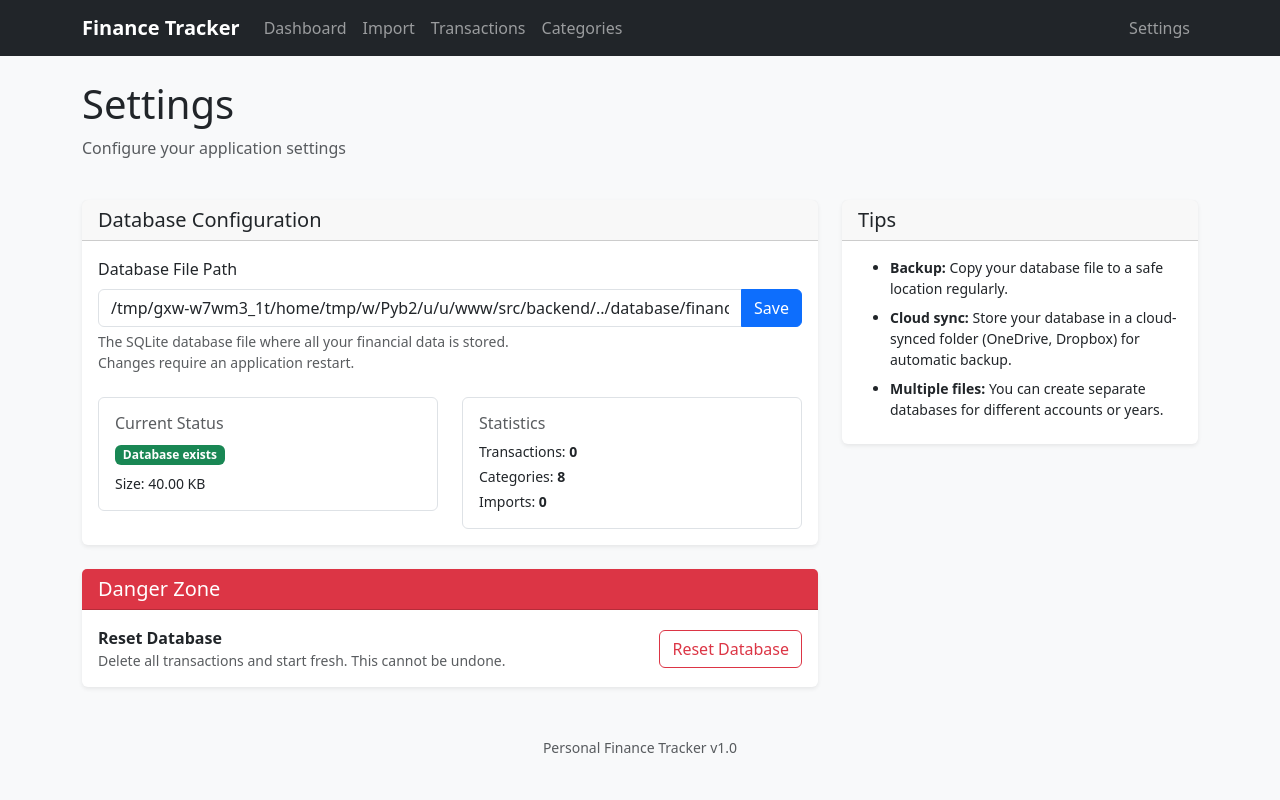
After one commit to RoviraAyza/personal-finance-tracker, a Flask app: page /settings in a window 1280 px wide. The commit adds this page. Run offline with Flask 3, Linux system fonts and the light colour scheme.

Commit message:
feat: add settings page with configurable database path
- Add config.py for JSON-based configuration management
- Add Settings page accessible from navbar
- Allow user to configure database file location
- Display database stats (transactions, categories, imports)
- Add tips for cloud backup and multiple databases
- Fix CSV parser for Spanish bank format (skip header rows)
- Fix amount parsing for US format with thousands separator
- Remove strict unique constraint on transactions

Co-Authored-By: Claude Opus 4.5 <noreply@anthropic.com>

```diff
--- a/src/backend/app.py
+++ b/src/backend/app.py
@@ -1,11 +1,12 @@
 import os
 from flask import Flask
 from dotenv import load_dotenv
+from config import get_database_uri, get_database_path
 
 load_dotenv()
 
 
-def create_app():
+def create_app(database_uri=None):
     app = Flask(
         __name__,
         template_folder='../frontend/templates',
@@ -14,12 +15,12 @@ def create_app():
 
     # Configuration
     app.config['SECRET_KEY'] = os.getenv('SECRET_KEY', 'dev-secret-key-change-in-production')
-    app.config['SQLALCHEMY_DATABASE_URI'] = os.getenv(
-        'DATABASE_URI',
-        'sqlite:///' + os.path.join(os.path.dirname(__file__), '..', 'database', 'finance.db')
-    )
+    app.config['SQLALCHEMY_DATABASE_URI'] = database_uri or get_database_uri()
     app.config['SQLALCHEMY_TRACK_MODIFICATIONS'] = False
     app.config['MAX_CONTENT_LENGTH'] = 5 * 1024 * 1024  # 5MB max upload
+
+    # Store database path for settings page
+    app.config['DATABASE_PATH'] = get_database_path()
 
     # Initialize database
     from models import db
--- a/src/backend/models.py
+++ b/src/backend/models.py
@@ -44,10 +44,6 @@ class Transaction(db.Model):
     import_batch_id = db.Column(db.Integer, db.ForeignKey('import_history.id'), nullable=True)
     created_at = db.Column(db.DateTime, default=datetime.utcnow)
 
-    __table_args__ = (
-        db.UniqueConstraint('date', 'description', 'amount', name='unique_transaction'),
-    )
-
     def to_dict(self):
         return {
             'id': self.id,
--- a/src/backend/routes.py
+++ b/src/backend/routes.py
@@ -1,6 +1,8 @@
-from flask import render_template, request, jsonify, redirect, url_for, flash, session
+import os
+from flask import render_template, request, jsonify, redirect, url_for, flash, session, current_app
 from models import db, Transaction, Category, ImportHistory
 from utils import parse_csv
+from config import load_config, save_config, get_database_path
 
 
 MAX_FILE_SIZE = 5 * 1024 * 1024  # 5MB
@@ -244,3 +246,65 @@ def register_routes(app):
     def api_categories():
         categories = Category.query.order_by(Category.name).all()
         return jsonify([c.to_dict() for c in categories])
+
+    # ==================== SETTINGS ====================
+
+    @app.route('/settings')
+    def settings():
+        config = load_config()
+        db_path = get_database_path()
+        db_exists = os.path.exists(db_path)
+        db_size = os.path.getsize(db_path) if db_exists else 0
+
+        return render_template('settings.html',
+                               config=config,
+                               db_path=db_path,
+                               db_exists=db_exists,
+                               db_size=db_size)
+
+    @app.route('/settings/database', methods=['POST'])
+    def update_database_path():
+        data = request.get_json()
+        new_path = data.get('database_path', '').strip()
+
+        if not new_path:
+            return jsonify({'error': 'Database path is required'}), 400
+
+        # Ensure path ends with .db
+        if not new_path.endswith('.db'):
+            new_path += '.db'
+
+        # Check if parent directory exists or can be created
+        parent_dir = os.path.dirname(new_path)
+        if parent_dir and not os.path.exists(parent_dir):
+            try:
+                os.makedirs(parent_dir, exist_ok=True)
+            except OSError as e:
+                return jsonify({'error': f'Cannot create directory: {str(e)}'}), 400
+
+        # Save the new config
+        config = load_config()
+        config['database_path'] = new_path
+        save_config(config)
+
+        return jsonify({
+            'success': True,
+            'message': 'Database path updated. Please restart the application for changes to take effect.',
+            'new_path': new_path
+        })
+
+    @app.route('/api/stats')
+    def api_stats():
+        """Get database statistics."""
+        total_transactions = Transaction.query.count()
+        total_categories = Category.query.count()
+        total_imports = ImportHistory.query.count()
+        categorized = Transaction.query.filter(Transaction.category_id.isnot(None)).count()
+
+        return jsonify({
+            'total_transactions': total_transactions,
+            'total_categories': total_categories,
+            'total_imports': total_imports,
+            'categorized': categorized,
+            'uncategorized': total_transactions - categorized
+        })
--- a/src/frontend/templates/base.html
+++ b/src/frontend/templates/base.html
@@ -29,6 +29,11 @@
                         <a class="nav-link" href="{{ url_for('categories') }}">Categories</a>
                     </li>
                 </ul>
+                <ul class="navbar-nav ms-auto">
+                    <li class="nav-item">
+                        <a class="nav-link" href="{{ url_for('settings') }}">Settings</a>
+                    </li>
+                </ul>
             </div>
         </div>
     </nav>
--- /dev/null
+++ b/src/frontend/templates/settings.html
@@ -0,0 +1,208 @@
+{% extends "base.html" %}
+
+{% block title %}Settings - Personal Finance Tracker{% endblock %}
+
+{% block content %}
+<div class="row">
+    <div class="col-12">
+        <h1>Settings</h1>
+        <p class="text-muted">Configure your application settings</p>
+    </div>
+</div>
+
+<div class="row mt-4">
+    <div class="col-lg-8">
+        <!-- Database Configuration -->
+        <div class="card mb-4">
+            <div class="card-header">
+                <h5 class="mb-0">Database Configuration</h5>
+            </div>
+            <div class="card-body">
+                <div class="mb-3">
+                    <label for="database-path" class="form-label">Database File Path</label>
+                    <div class="input-group">
+                        <input type="text" class="form-control" id="database-path"
+                               value="{{ db_path }}" placeholder="Enter database file path">
+                        <button class="btn btn-primary" type="button" onclick="saveDatabasePath()">
+                            Save
+                        </button>
+                    </div>
+                    <div class="form-text">
+                        The SQLite database file where all your financial data is stored.
+                        <br>Changes require an application restart.
+                    </div>
+                </div>
+
+                <div class="row mt-4">
+                    <div class="col-md-6">
+                        <div class="border rounded p-3">
+                            <h6 class="text-muted mb-2">Current Status</h6>
+                            {% if db_exists %}
+                            <span class="badge bg-success">Database exists</span>
+                            <p class="mb-0 mt-2 small">
+                                Size: {{ "%.2f"|format(db_size / 1024) }} KB
+                            </p>
+                            {% else %}
+                            <span class="badge bg-warning">Database not found</span>
+                            <p class="mb-0 mt-2 small text-muted">
+                                Will be created on first use
+                            </p>
+                            {% endif %}
+                        </div>
+                    </div>
+                    <div class="col-md-6">
+                        <div class="border rounded p-3">
+                            <h6 class="text-muted mb-2">Statistics</h6>
+                            <div id="db-stats">
+                                <div class="spinner-border spinner-border-sm" role="status">
+                                    <span class="visually-hidden">Loading...</span>
+                                </div>
+                            </div>
+                        </div>
+                    </div>
+                </div>
+            </div>
+        </div>
+
+        <!-- Danger Zone -->
+        <div class="card border-danger">
+            <div class="card-header bg-danger text-white">
+                <h5 class="mb-0">Danger Zone</h5>
+            </div>
+            <div class="card-body">
+                <div class="d-flex justify-content-between align-items-center">
+                    <div>
+                        <strong>Reset Database</strong>
+                        <p class="mb-0 small text-muted">
+                            Delete all transactions and start fresh. This cannot be undone.
+                        </p>
+                    </div>
+                    <button class="btn btn-outline-danger" onclick="confirmReset()">
+                        Reset Database
+                    </button>
+                </div>
+            </div>
+        </div>
+    </div>
+
+    <div class="col-lg-4">
+        <div class="card">
+            <div class="card-header">
+                <h5 class="mb-0">Tips</h5>
+            </div>
+            <div class="card-body">
+                <ul class="small mb-0">
+                    <li class="mb-2">
+                        <strong>Backup:</strong> Copy your database file to a safe location regularly.
+                    </li>
+                    <li class="mb-2">
+                        <strong>Cloud sync:</strong> Store your database in a cloud-synced folder
+                        (OneDrive, Dropbox) for automatic backup.
+                    </li>
+                    <li class="mb-2">
+                        <strong>Multiple files:</strong> You can create separate databases for
+                        different accounts or years.
+                    </li>
+                </ul>
+            </div>
+        </div>
+    </div>
+</div>
+
+<!-- Reset Confirmation Modal -->
+<div class="modal fade" id="resetModal" tabindex="-1">
+    <div class="modal-dialog">
+        <div class="modal-content">
+            <div class="modal-header bg-danger text-white">
+                <h5 class="modal-title">Confirm Reset</h5>
+                <button type="button" class="btn-close btn-close-white" data-bs-dismiss="modal"></button>
+            </div>
+            <div class="modal-body">
+                <p>Are you sure you want to reset the database?</p>
+                <p class="text-danger"><strong>This will permanently delete:</strong></p>
+                <ul>
+                    <li>All transactions</li>
+                    <li>All import history</li>
+                    <li>All custom categories</li>
+                </ul>
+                <p>Type <strong>RESET</strong> to confirm:</p>
+                <input type="text" class="form-control" id="reset-confirm" placeholder="Type RESET">
+            </div>
+            <div class="modal-footer">
+                <button type="button" class="btn btn-secondary" data-bs-dismiss="modal">Cancel</button>
+                <button type="button" class="btn btn-danger" onclick="executeReset()" id="reset-btn" disabled>
+                    Reset Database
+                </button>
+            </div>
+        </div>
+    </div>
+</div>
+{% endblock %}
+
+{% block scripts %}
+<script>
+document.addEventListener('DOMContentLoaded', function() {
+    loadStats();
+
+    // Enable reset button only when RESET is typed
+    document.getElementById('reset-confirm').addEventListener('input', function() {
+        document.getElementById('reset-btn').disabled = this.value !== 'RESET';
+    });
+});
+
+function loadStats() {
+    fetch('/api/stats')
+        .then(response => response.json())
+        .then(data => {
+            document.getElementById('db-stats').innerHTML = `
+                <p class="mb-1 small">Transactions: <strong>${data.total_transactions}</strong></p>
+                <p class="mb-1 small">Categories: <strong>${data.total_categories}</strong></p>
+                <p class="mb-0 small">Imports: <strong>${data.total_imports}</strong></p>
+            `;
+        })
+        .catch(error => {
+            document.getElementById('db-stats').innerHTML = '<span class="text-danger small">Error loading stats</span>';
+        });
+}
+
+function saveDatabasePath() {
+    const path = document.getElementById('database-path').value.trim();
+
+    if (!path) {
+        showToast('Please enter a database path', 'warning');
+        return;
+    }
+
+    fetch('/settings/database', {
+        method: 'POST',
+        headers: {
+            'Content-Type': 'application/json'
+        },
+        body: JSON.stringify({ database_path: path })
+    })
+    .then(response => response.json())
+    .then(data => {
+        if (data.success) {
+            showToast(data.message, 'success');
+        } else {
+            showToast(data.error || 'Failed to save', 'error');
+        }
+    })
+    .catch(error => {
+        showToast('Error saving settings', 'error');
+    });
+}
+
+function confirmReset() {
+    document.getElementById('reset-confirm').value = '';
+    document.getElementById('reset-btn').disabled = true;
+    new bootstrap.Modal(document.getElementById('resetModal')).show();
+}
+
+function executeReset() {
+    // This would need a backend endpoint to implement
+    showToast('Reset functionality not yet implemented', 'warning');
+    bootstrap.Modal.getInstance(document.getElementById('resetModal')).hide();
+}
+</script>
+{% endblock %}
```
Also changed, not shown: src/backend/config.py (added, +64 -0 lines), src/backend/utils.py (+55 -15 lines).
